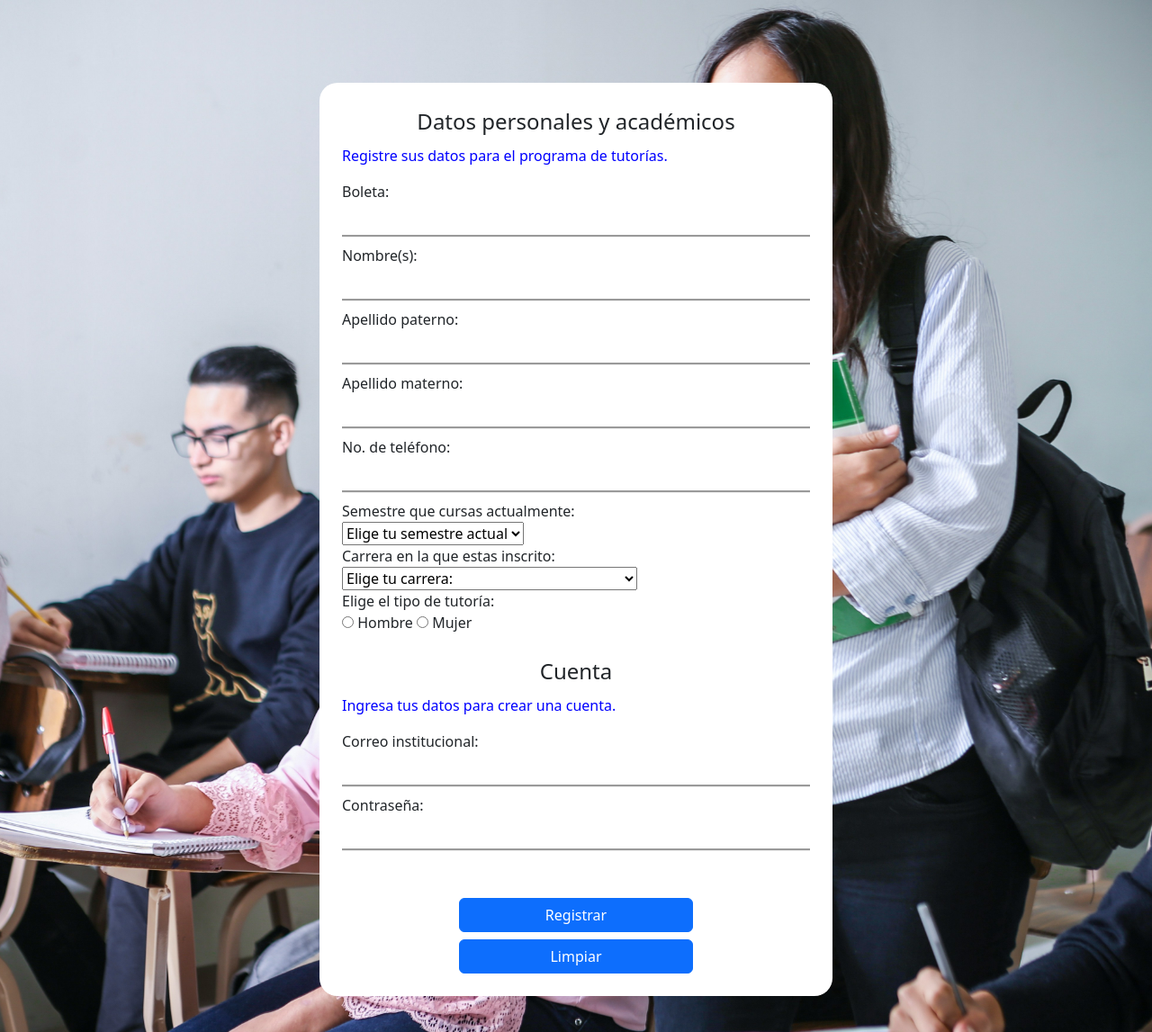
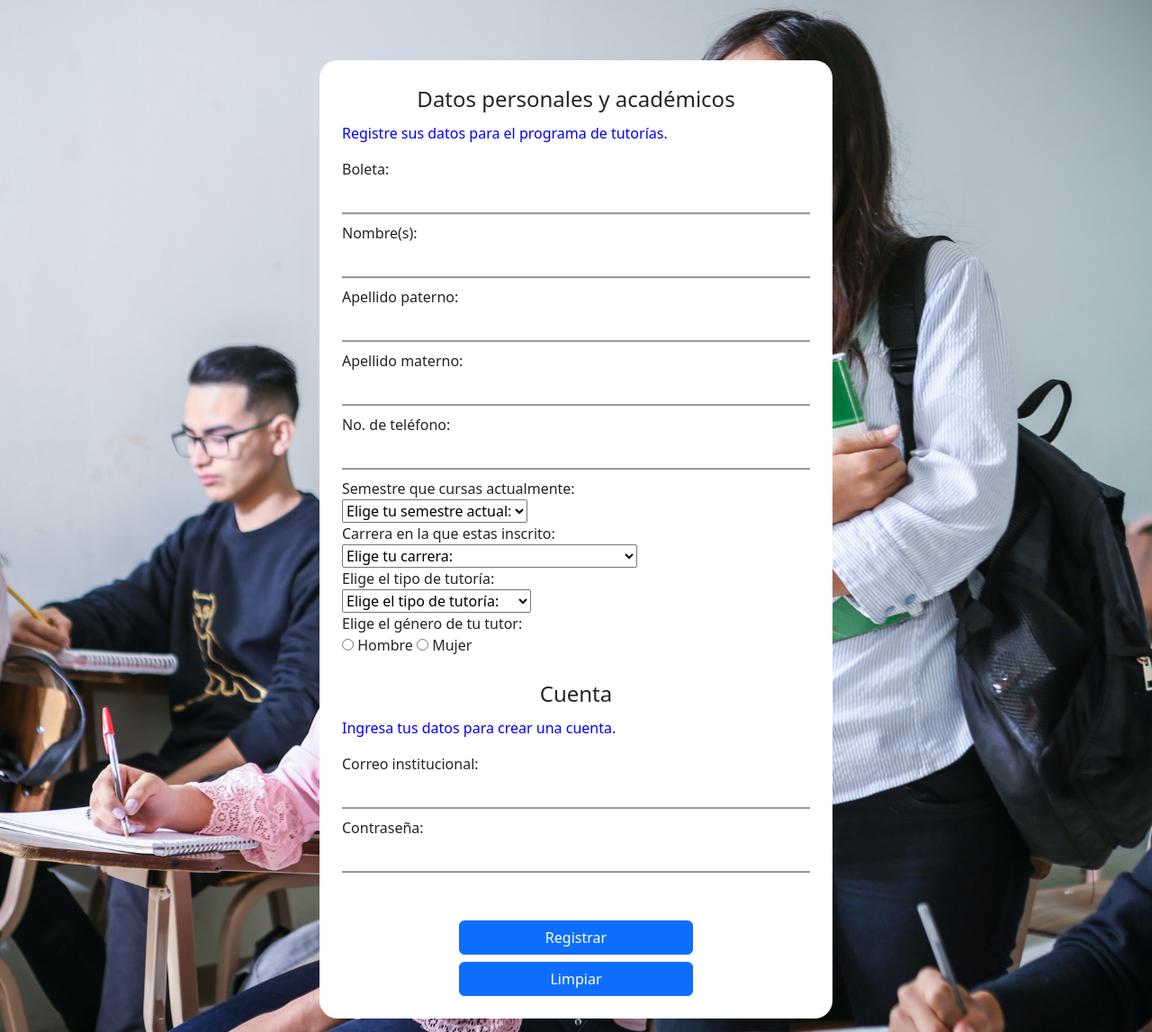
Before and after one commit to benjir03/eq9_TDAW_242, a PHP site: page /views/formularioRegistro.php in a window 1280 px wide. Shown: the part 86-1233 px from the top of the page at 90% size. Run offline with PHP 8.4, Linux system fonts and the light colour scheme.

Commit message:
Registro de datos

```diff
--- a/proyectoFinal/views/formularioRegistro.php
+++ b/proyectoFinal/views/formularioRegistro.php
@@ -39,7 +39,7 @@
         <main>
             <div class="fondoRegistro container-fluid d-flex justify-content-center align-items-center row-full-height">
                 <div class="contenedorFormRegistro">
-                    <form action="" method="POST" name="registro" id="reg">
+                    <form action="../php/registro.php" method="POST" name="registro" id="reg">
                         <fieldset>
                             <legend>Datos personales y académicos</legend>
                             <p>Registre sus datos para el programa de tutorías.</p>
@@ -67,7 +67,7 @@
                             <label for="semestre">Semestre que cursas actualmente:</label>
                             <br>
                             <select name="semestre" id="sem">
-                                <option value="0">Elige tu semestre actual</option>
+                                <option value="0" disabled selected>Elige tu semestre actual:</option>
                                 <option value="1">Primero</option>
                                 <option value="2">Segundo</option>
                                 <option value="3">Tercero</option>
@@ -83,13 +83,24 @@
                             <label for="carrera">Carrera en la que estas inscrito:</label>
                             <br>
                             <select id="carrera" name="carrera" required>
-                                <option value="0">Elige tu carrera:</option>
+                                <option value="zzz" disabled selected>Elige tu carrera:</option>
                                 <option value="ISC">Ingeniería en Sistemas Computacionales</option>
                                 <option value="IIA">Ingeniería en Inteligencia Artificial</option>
                                 <option value="LCD">Licenciatura en Ciencia de Datos</option>
                             </select>
                             <br>
                             <label for="tipoTutoria">Elige el tipo de tutoría:</label>
+                            <br>
+                            <select id="tipoTutoria" name="tipoTutoria" required>
+                                <option value="zzz" disabled selected>Elige el tipo de tutoría:</option>
+                                <option value="IND">Tutoría individual</option>
+                                <option value="GRU">Tutoría grupal</option>
+                                <option value="REC">Tutoría de recuperación</option>
+                                <option value="REG">Tutoría de regularización</option>
+                                <option value="PAR">Tutoría entre pares</option>
+                            </select>
+                            <br>
+                            <label for="genTutor">Elige el género de tu tutor:</label>
                             <br>
                             <input type="radio" name="genTutor" id="hombre" value="H"> Hombre
                             <input type="radio" name="genTutor" id="mujer" value="M"> Mujer
--- /dev/null
+++ b/proyectoFinal/views/registroCorrecto.php
@@ -0,0 +1,3 @@
+<?php
+    echo "Registro correcto."
+?>
```
Also changed, not shown: proyectoFinal/php/registro.php (added, +20 -0 lines).
